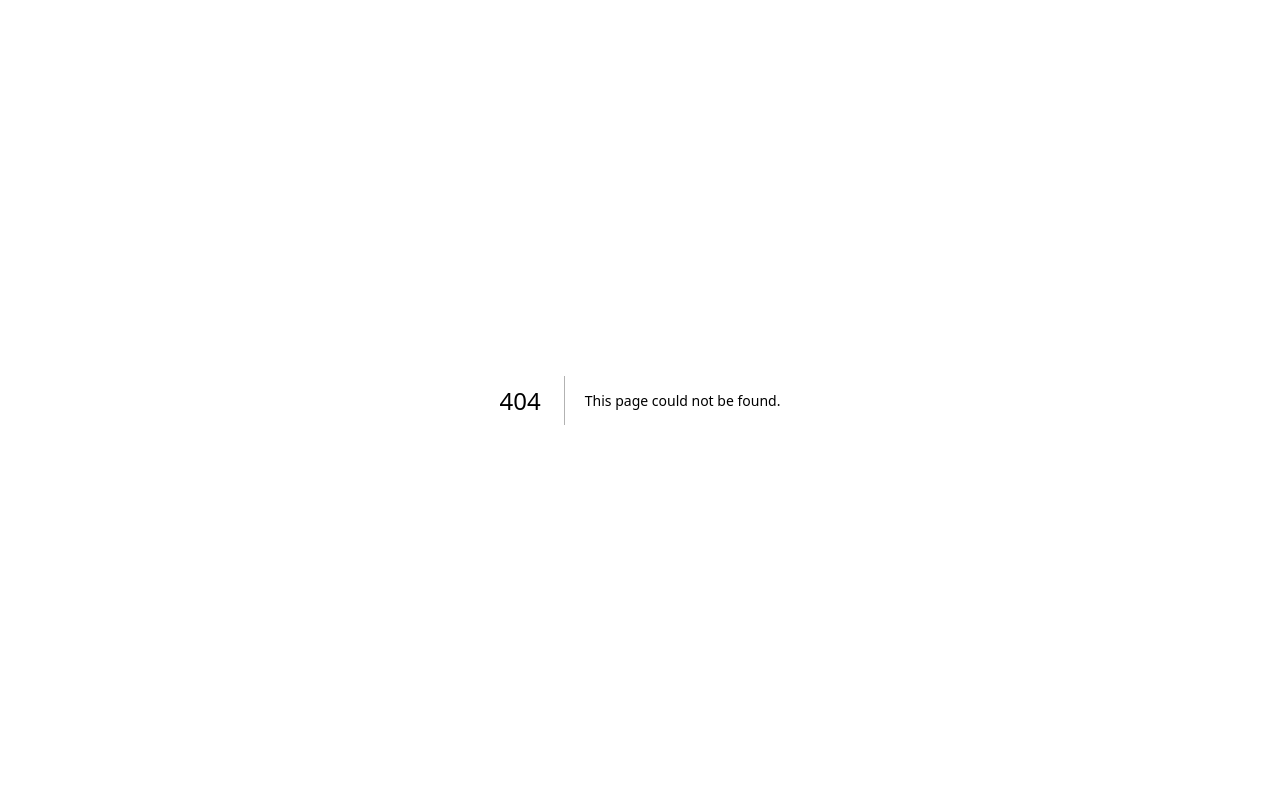
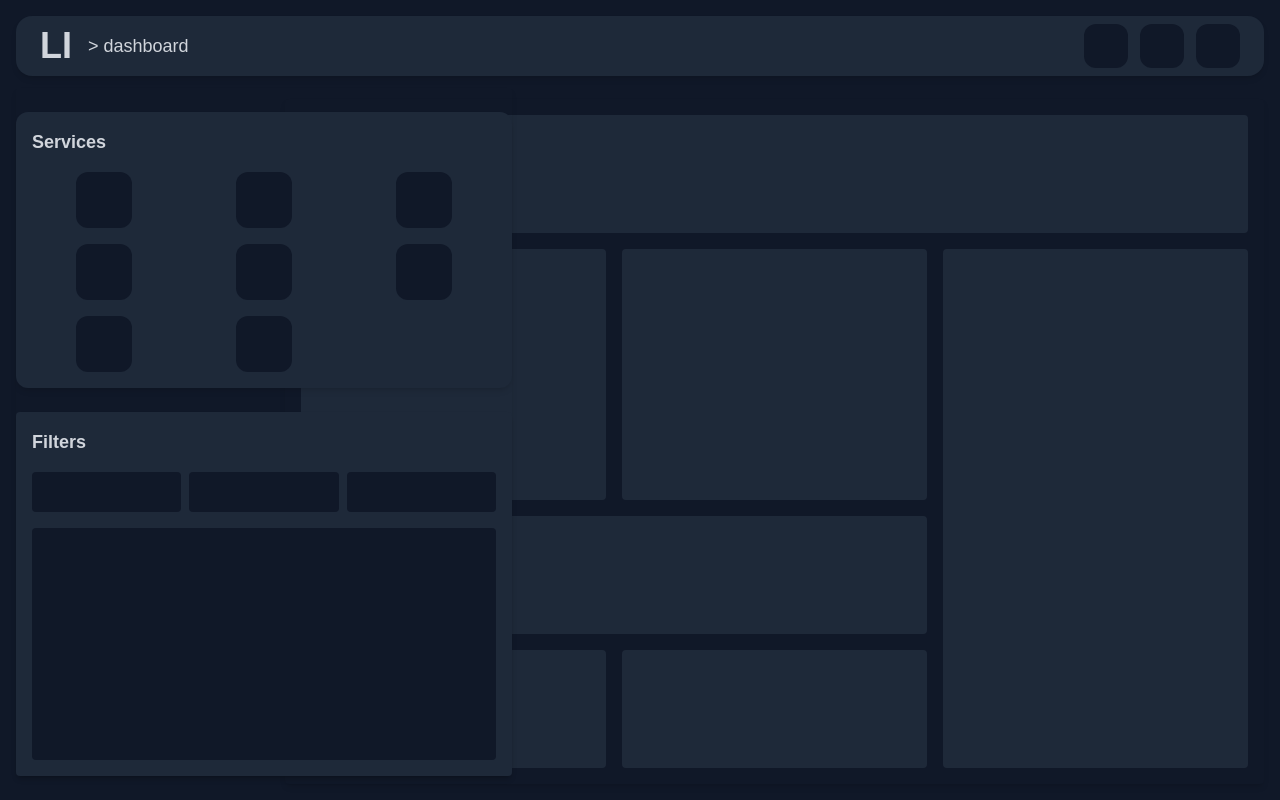
Before and after one commit to Aman-Jangid/logInsight, a Next.js app in the folder frontend/loginsight/: page /dashboard in a window 1280 px wide. Before the commit this address had no page. Built offline with nearby package versions, Linux system fonts and the light colour scheme.

Commit message:
Create dashboard layout

```diff
--- /dev/null
+++ b/frontend/loginsight/app/dashboard/page.tsx
@@ -0,0 +1,133 @@
+"use client";
+
+import React, { useState } from "react";
+
+const Dashboard = () => {
+  const [isSidebarCollapsed, setIsSidebarCollapsed] = useState(false);
+
+  return (
+    <div className="min-h-screen grid grid-cols-[auto_1fr] grid-rows-[auto_1fr] bg-gray-900 text-gray-300">
+      {/* Header */}
+      <header className="col-span-2 flex items-center justify-between px-6 py-2 bg-gray-800 fixed top-4 left-4 right-4 z-10 rounded-2xl shadow-md">
+        <div className="flex items-center gap-4">
+          <div className="text-4xl font-bold">LI</div>
+          <div className="text-lg">
+            {">"} {window.location.pathname.split("/").pop()}
+          </div>
+        </div>
+        <div className="flex gap-3">
+          <div className="w-11 h-11 bg-gray-900 rounded-xl"></div>
+          <div className="w-11 h-11 bg-gray-900 rounded-xl"></div>
+          <div className="w-11 h-11 bg-gray-900 rounded-xl"></div>
+        </div>
+      </header>
+
+      {/* Sidebar */}
+      <aside
+        className={`bg-transparent p-0 h-[calc(100vh-7rem)] flex flex-col gap-6 transition-all duration-300 fixed top-22 left-4 bottom-4 z-10 rounded shadow-md ${
+          isSidebarCollapsed ? "w-64" : "w-124"
+        }`}
+      >
+        <button
+          onClick={() => setIsSidebarCollapsed(!isSidebarCollapsed)}
+          className="self-end text-sm text-gray-400 hover:text-gray-200"
+        >
+          {/* {isSidebarCollapsed ? "Expand" : "Collapse"} */}
+        </button>
+
+        {/* Services Box */}
+        <div className="bg-gray-800 p-4 rounded-xl shadow-md">
+          <h3 className="text-lg font-semibold mb-4">Services</h3>
+          <div className="grid grid-cols-3 gap-4">
+            <div className="flex flex-col items-center">
+              <button className="w-14 h-14 bg-gray-900 rounded-xl"></button>
+              {/* <span className="text-xs mt-0.4">Dashboard</span> */}
+            </div>
+            <div className="flex flex-col items-center">
+              <button className="w-14 h-14 bg-gray-900 rounded-xl"></button>
+              {/* <span className="text-xs mt-0.4">Logs</span> */}
+            </div>
+            <div className="flex flex-col items-center">
+              <button className="w-14 h-14 bg-gray-900 rounded-xl"></button>
+              {/* <span className="text-xs mt-0.4">Alerts</span> */}
+            </div>
+            <div className="flex flex-col items-center">
+              <button className="w-14 h-14 bg-gray-900 rounded-xl"></button>
+              {/* <span className="text-xs mt-0.4">Analytics</span> */}
+            </div>
+            <div className="flex flex-col items-center">
+              <button className="w-14 h-14 bg-gray-900 rounded-xl"></button>
+              {/* <span className="text-xs mt-0.4">Reports</span> */}
+            </div>
+            <div className="flex flex-col items-center">
+              <button className="w-14 h-14 bg-gray-900 rounded-xl"></button>
+              {/* <span className="text-xs mt-0.4">Connections</span> */}
+            </div>
+            <div className="flex flex-col items-center">
+              <button className="w-14 h-14 bg-gray-900 rounded-xl"></button>
+              {/* <span className="text-xs mt-0.4">Daemon</span> */}
+            </div>
+            <div className="flex flex-col items-center">
+              <button className="w-14 h-14 bg-gray-900 rounded-xl"></button>
+              {/* <span className="text-xs mt-0.4">Settings</span> */}
+            </div>
+          </div>
+        </div>
+
+        {/* Filters Box */}
+        <div className="bg-gray-800 p-4 rounded shadow-md flex-grow flex flex-col gap-4">
+          <h3 className="text-lg font-semibold">Filters</h3>
+          <div className="flex gap-2">
+            <button className="w-1/3 h-10 bg-gray-900 rounded"></button>
+            <button className="w-1/3 h-10 bg-gray-900 rounded"></button>
+            <button className="w-1/3 h-10 bg-gray-900 rounded"></button>
+          </div>
+          <div className="flex-grow bg-gray-900 rounded"></div>
+        </div>
+      </aside>
+
+      {/* Main Content */}
+      <main
+        className="p-4 fixed top-[calc(4rem+1rem)] left-[calc(16rem+1rem)] right-4 bottom-4 bg-gray-900 rounded shadow-md overflow-auto"
+        style={{
+          marginTop: "calc(0.2rem + 1rem)",
+          marginLeft: "calc(0.8rem)",
+          display: "grid",
+          gridTemplateColumns: "repeat(3, 1fr)",
+          gap: "1rem",
+        }}
+      >
+        <div
+          className="bg-gray-800 rounded"
+          style={{ gridColumn: "span 3", gridRow: "span 1" }}
+        ></div>
+        <div
+          className="bg-gray-800 rounded"
+          style={{ gridColumn: "span 1", gridRow: "span 2" }}
+        ></div>
+        <div
+          className="bg-gray-800 rounded"
+          style={{ gridColumn: "span 1", gridRow: "span 2" }}
+        ></div>
+        <div
+          className="bg-gray-800 rounded"
+          style={{ gridColumn: "span 1", gridRow: "span 4" }}
+        ></div>
+        <div
+          className="bg-gray-800 rounded"
+          style={{ gridColumn: "span 2", gridRow: "span 1" }}
+        ></div>
+        <div
+          className="bg-gray-800 rounded"
+          style={{ gridColumn: "span 1", gridRow: "span 1" }}
+        ></div>
+        <div
+          className="bg-gray-800 rounded"
+          style={{ gridColumn: "span 1", gridRow: "span 1" }}
+        ></div>
+      </main>
+    </div>
+  );
+};
+
+export default Dashboard;
```
